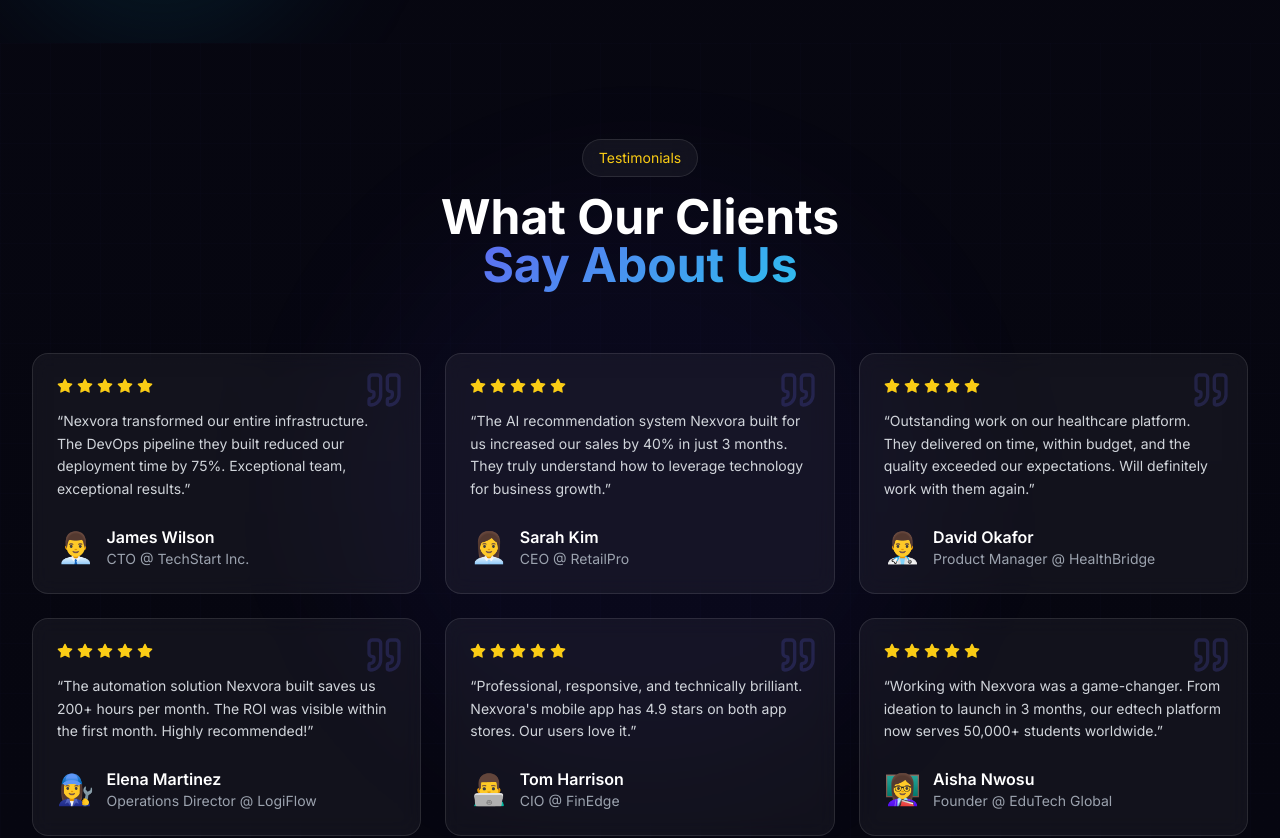
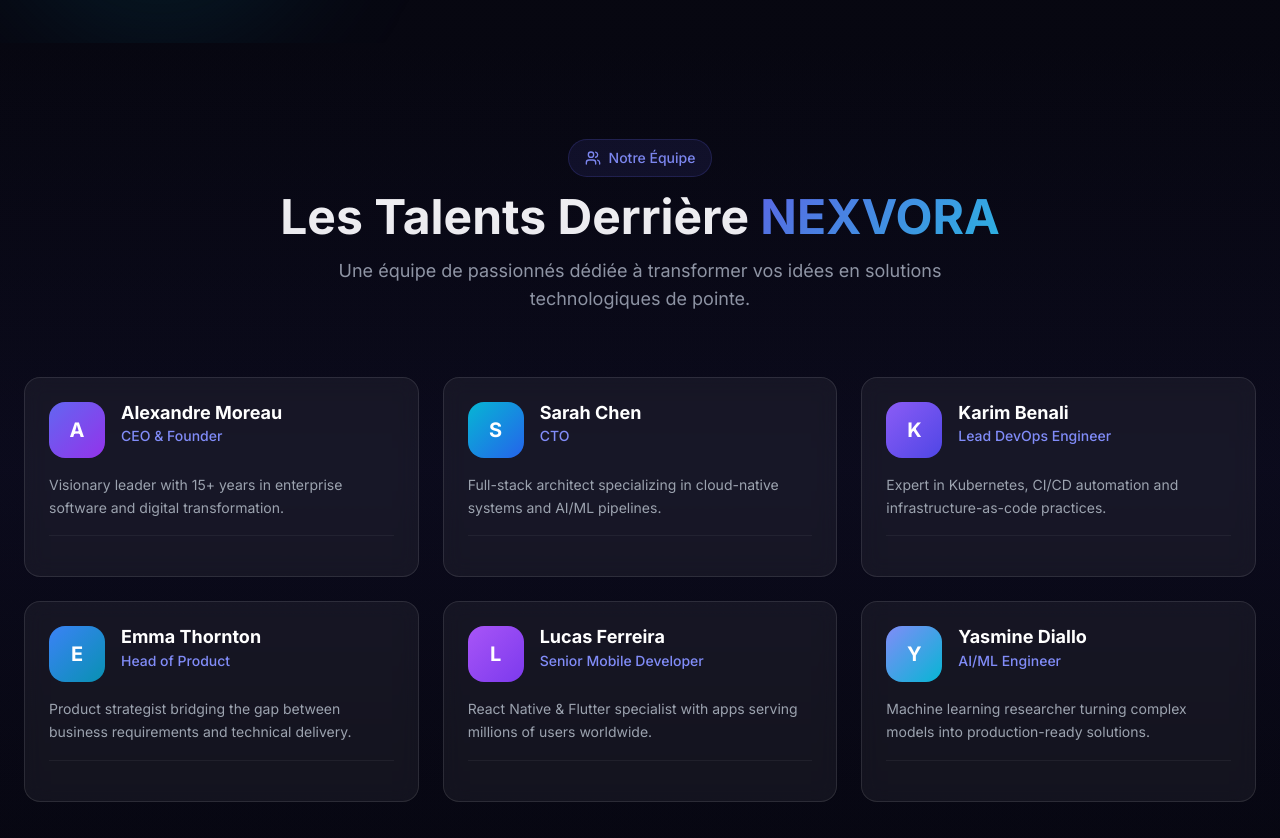
Before and after one commit to Webvora-IT/nexvora, a Next.js app: page /en in a window 1280 px wide. Shown: the part 5500-6338 px from the top of the page. Built offline with nearby package versions, Linux system fonts and the light colour scheme; no server answers; the database is empty.

Commit message:
feat: Implement dynamic team section with dedicated API endpoint and integrate it into the main page and README.

```diff
--- a/src/app/[locale]/page.tsx
+++ b/src/app/[locale]/page.tsx
@@ -4,6 +4,7 @@
 import Portfolio from '@/components/Portfolio'
 import Pricing from '@/components/Pricing'
 import About from '@/components/About'
+import Team from '@/components/Team'
 import Testimonials from '@/components/Testimonials'
 import BlogPreview from '@/components/BlogPreview'
 import Contact from '@/components/Contact'
@@ -18,6 +19,7 @@
       <Portfolio />
       <Pricing />
       <About />
+      <Team />
       <Testimonials />
       <BlogPreview />
       <Contact />
--- /dev/null
+++ b/src/app/api/team/route.ts
@@ -0,0 +1,24 @@
+import { NextResponse } from 'next/server'
+import { prisma } from '@/lib/prisma'
+
+export async function GET() {
+  try {
+    const team = await prisma.teamMember.findMany({
+      where: { published: true },
+      orderBy: { order: 'asc' },
+      select: {
+        id: true,
+        name: true,
+        role: true,
+        bio: true,
+        imageUrl: true,
+        linkedin: true,
+        github: true,
+        order: true,
+      },
+    })
+    return NextResponse.json(team)
+  } catch {
+    return NextResponse.json([], { status: 200 })
+  }
+}
--- /dev/null
+++ b/src/components/Team.tsx
@@ -0,0 +1,139 @@
+'use client'
+
+import { useState, useEffect } from 'react'
+import { motion } from 'framer-motion'
+import { useInView } from 'react-intersection-observer'
+import { Github, Linkedin, Users } from 'lucide-react'
+
+interface TeamMember {
+  id: string
+  name: string
+  role: string
+  bio?: string | null
+  imageUrl?: string | null
+  linkedin?: string | null
+  github?: string | null
+  order: number
+}
+
+const STATIC_TEAM: TeamMember[] = [
+  { id: '1', name: 'Alexandre Moreau', role: 'CEO & Founder', bio: 'Visionary leader with 15+ years in enterprise software and digital transformation.', imageUrl: null, linkedin: '#', github: null, order: 1 },
+  { id: '2', name: 'Sarah Chen', role: 'CTO', bio: 'Full-stack architect specializing in cloud-native systems and AI/ML pipelines.', imageUrl: null, linkedin: '#', github: '#', order: 2 },
+  { id: '3', name: 'Karim Benali', role: 'Lead DevOps Engineer', bio: 'Expert in Kubernetes, CI/CD automation and infrastructure-as-code practices.', imageUrl: null, linkedin: '#', github: '#', order: 3 },
+  { id: '4', name: 'Emma Thornton', role: 'Head of Product', bio: 'Product strategist bridging the gap between business requirements and technical delivery.', imageUrl: null, linkedin: '#', github: null, order: 4 },
+  { id: '5', name: 'Lucas Ferreira', role: 'Senior Mobile Developer', bio: 'React Native & Flutter specialist with apps serving millions of users worldwide.', imageUrl: null, linkedin: '#', github: '#', order: 5 },
+  { id: '6', name: 'Yasmine Diallo', role: 'AI/ML Engineer', bio: 'Machine learning researcher turning complex models into production-ready solutions.', imageUrl: null, linkedin: '#', github: '#', order: 6 },
+]
+
+const AVATAR_COLORS = [
+  'from-indigo-500 to-purple-600',
+  'from-cyan-500 to-blue-600',
+  'from-violet-500 to-indigo-600',
+  'from-blue-500 to-cyan-600',
+  'from-purple-500 to-violet-600',
+  'from-indigo-400 to-cyan-500',
+]
+
+export default function Team() {
+  const [ref, inView] = useInView({ triggerOnce: true, threshold: 0.1 })
+  const [team, setTeam] = useState<TeamMember[]>(STATIC_TEAM)
+
+  useEffect(() => {
+    fetch('/api/team')
+      .then(r => r.json())
+      .then((data: TeamMember[]) => {
+        if (Array.isArray(data) && data.length > 0) {
+          setTeam(data.filter(m => (m as any).published !== false))
+        }
+      })
+      .catch(() => {})
+  }, [])
+
+  return (
+    <section id="team" ref={ref} className="py-24 relative overflow-hidden">
+      <div className="absolute inset-0 bg-gradient-to-b from-transparent via-indigo-950/20 to-transparent pointer-events-none" />
+
+      <div className="max-w-7xl mx-auto px-6">
+        <motion.div
+          initial={{ opacity: 0, y: 20 }}
+          animate={inView ? { opacity: 1, y: 0 } : {}}
+          transition={{ duration: 0.6 }}
+          className="text-center mb-16"
+        >
+          <div className="inline-flex items-center gap-2 px-4 py-2 rounded-full bg-indigo-500/10 border border-indigo-500/20 text-indigo-400 text-sm font-medium mb-4">
+            <Users className="w-4 h-4" />
+            Notre Équipe
+          </div>
+          <h2 className="text-4xl md:text-5xl font-bold text-white mb-4">
+            Les Talents Derrière{' '}
+            <span className="gradient-text">NEXVORA</span>
+          </h2>
+          <p className="text-gray-400 text-lg max-w-2xl mx-auto">
+            Une équipe de passionnés dédiée à transformer vos idées en solutions technologiques de pointe.
+          </p>
+        </motion.div>
+
+        <div className="grid grid-cols-1 sm:grid-cols-2 lg:grid-cols-3 gap-6">
+          {team.map((member, i) => (
+            <motion.div
+              key={member.id}
+              initial={{ opacity: 0, y: 30 }}
+              animate={inView ? { opacity: 1, y: 0 } : {}}
+              transition={{ duration: 0.5, delay: i * 0.08 }}
+              className="glass rounded-2xl p-6 border border-white/10 hover:border-indigo-500/30 transition-all duration-300 group"
+            >
+              <div className="flex items-start gap-4">
+                <div className={`w-14 h-14 rounded-2xl bg-gradient-to-br ${AVATAR_COLORS[i % AVATAR_COLORS.length]} flex items-center justify-center flex-shrink-0 overflow-hidden`}>
+                  {member.imageUrl ? (
+                    <img src={member.imageUrl} alt={member.name} className="w-full h-full object-cover" />
+                  ) : (
+                    <span className="text-white font-bold text-xl">
+                      {member.name.charAt(0)}
+                    </span>
+                  )}
+                </div>
+                <div className="flex-1 min-w-0">
+                  <h3 className="font-bold text-white text-lg leading-tight">{member.name}</h3>
+                  <p className="text-indigo-400 text-sm font-medium mt-0.5">{member.role}</p>
+                </div>
+              </div>
+
+              {member.bio && (
+                <p className="text-gray-400 text-sm leading-relaxed mt-4 line-clamp-3">
+                  {member.bio}
+                </p>
+              )}
+
+              {(member.linkedin || member.github) && (
+                <div className="flex items-center gap-2 mt-4 pt-4 border-t border-white/5">
+                  {member.linkedin && member.linkedin !== '#' && (
+                    <a
+                      href={member.linkedin}
+                      target="_blank"
+                      rel="noopener noreferrer"
+                      className="flex items-center gap-1.5 px-3 py-1.5 rounded-lg bg-white/5 hover:bg-indigo-500/20 text-gray-400 hover:text-indigo-400 transition-colors text-xs font-medium"
+                    >
+                      <Linkedin className="w-3.5 h-3.5" />
+                      LinkedIn
+                    </a>
+                  )}
+                  {member.github && member.github !== '#' && (
+                    <a
+                      href={member.github}
+                      target="_blank"
+                      rel="noopener noreferrer"
+                      className="flex items-center gap-1.5 px-3 py-1.5 rounded-lg bg-white/5 hover:bg-white/10 text-gray-400 hover:text-white transition-colors text-xs font-medium"
+                    >
+                      <Github className="w-3.5 h-3.5" />
+                      GitHub
+                    </a>
+                  )}
+                </div>
+              )}
+            </motion.div>
+          ))}
+        </div>
+      </div>
+    </section>
+  )
+}
```
Also changed, not shown: 1 other file (tests, documents, lock files or other folders).
